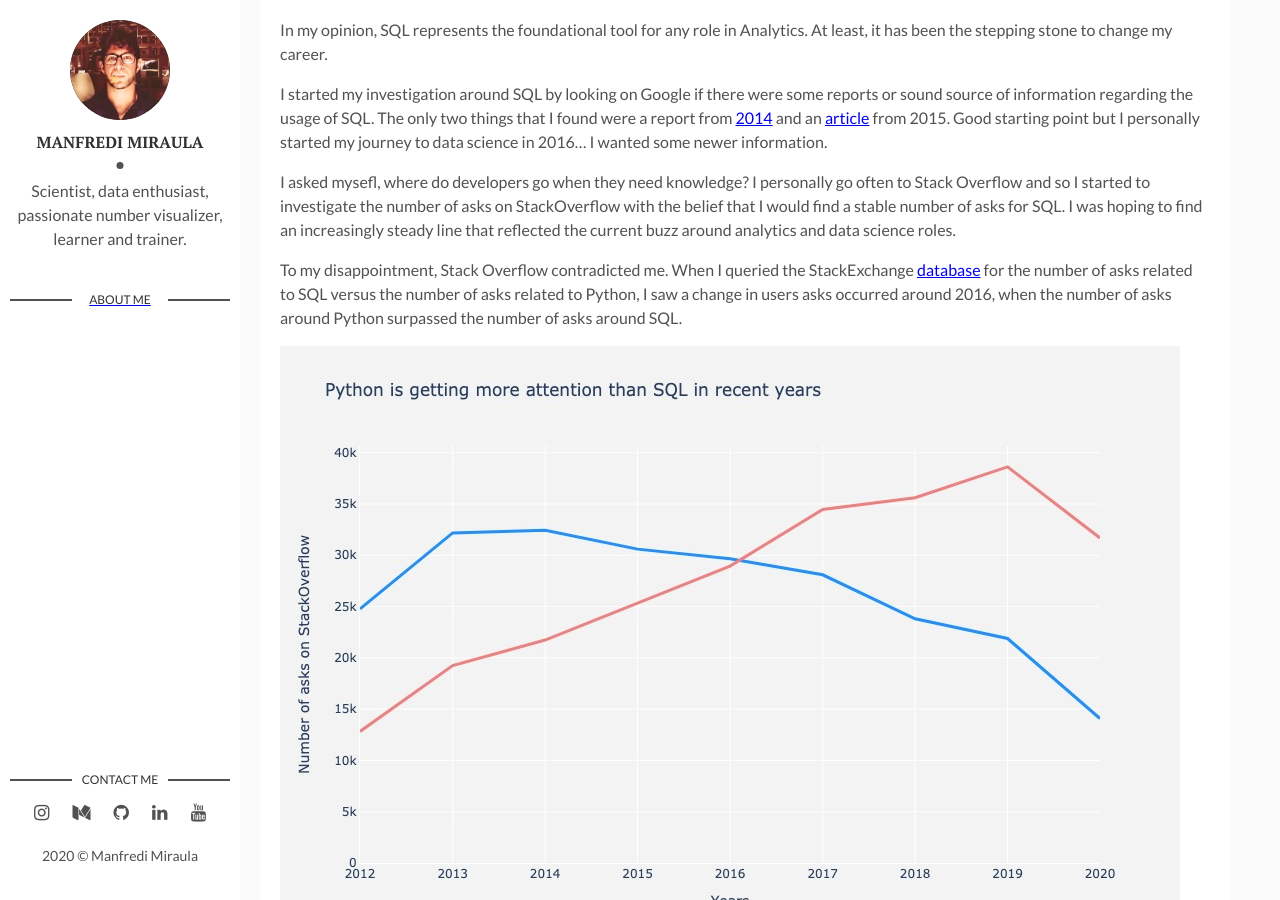
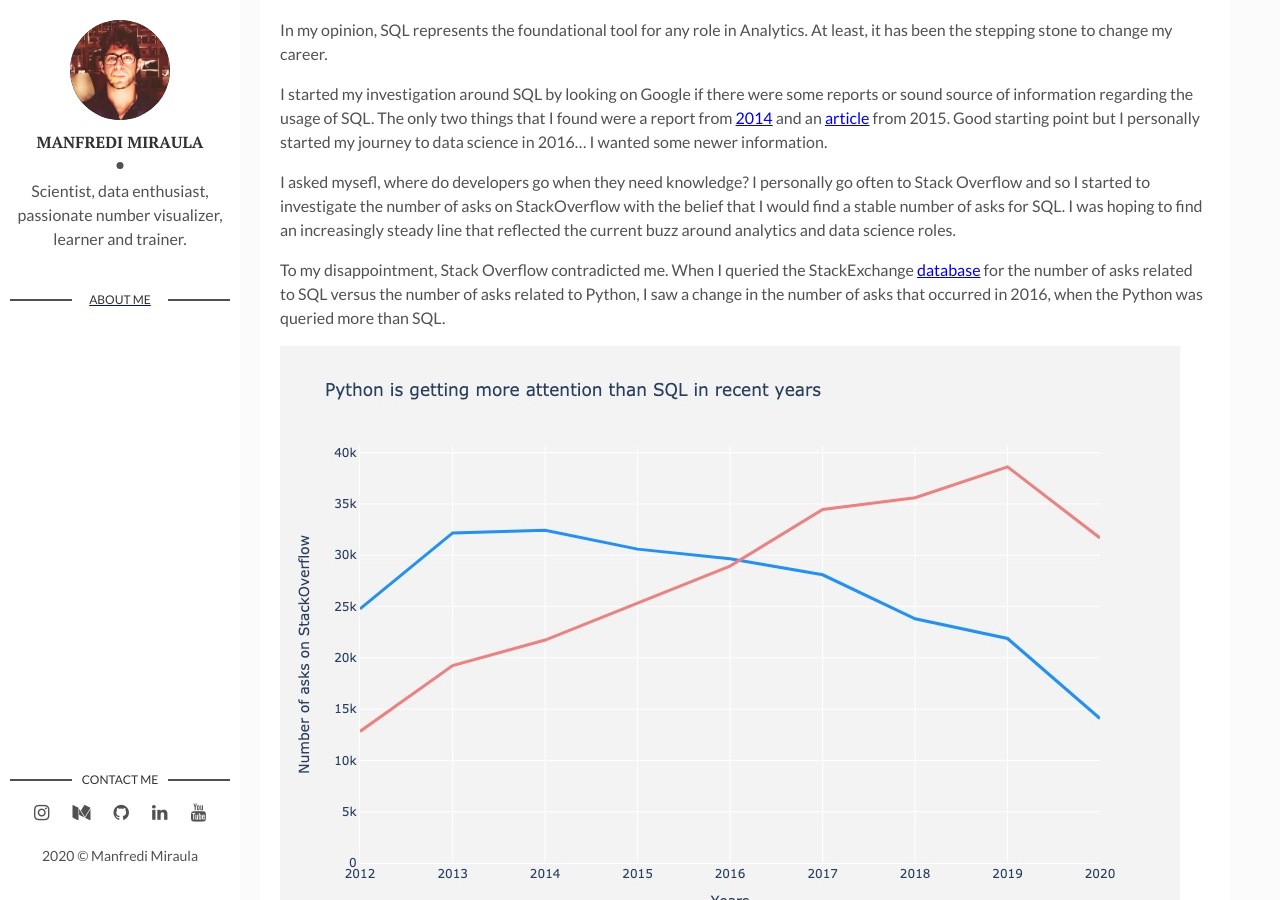
Before and after one commit to manfredimiraula/manfredimiraula.com, a Jekyll site: the page built from _posts/2020-07-31-the-importance-of-sql.markdown, in a window 1280 px wide and 900 px high, scrolled down 935 px. Built offline with Jekyll 4.4.1, drawn with Linux system fonts in a browser that asks for light colours; comment, search, counter and statistics services are not loaded.

Commit message:
2020-08-04 fix

```diff
--- a/_posts/2020-07-31-the-importance-of-sql.markdown
+++ b/_posts/2020-07-31-the-importance-of-sql.markdown
@@ -22,7 +22,7 @@ I started my investigation around SQL by looking on Google if there were some re
 
 I asked mysefl, where do developers go when they need knowledge? I personally go often to Stack Overflow and so I started to investigate the number of asks on StackOverflow with the belief that I would find a stable number of asks for SQL. I was hoping to find an increasingly steady line that reflected the current buzz around analytics and data science roles.
 
-To my disappointment, Stack Overflow contradicted me. When I queried the StackExchange [database][1] for the number of asks related to SQL versus the number of asks related to Python, I saw a change in users asks occurred around 2016, when the number of asks around Python surpassed the number of asks around SQL.
+To my disappointment, Stack Overflow contradicted me. When I queried the StackExchange [database][1] for the number of asks related to SQL versus the number of asks related to Python, I saw a change in the number of asks that occurred in 2016, when the Python was queried more than SQL.
 
  ![Python is getting more asks on StackOverflow](assets/img/2020-07-31-the-importance-of-sql-as-the-key-to-unlock-your-data-science-career/fig1.jpeg)*SQL and Python asks on StackOverflow*
 
```
